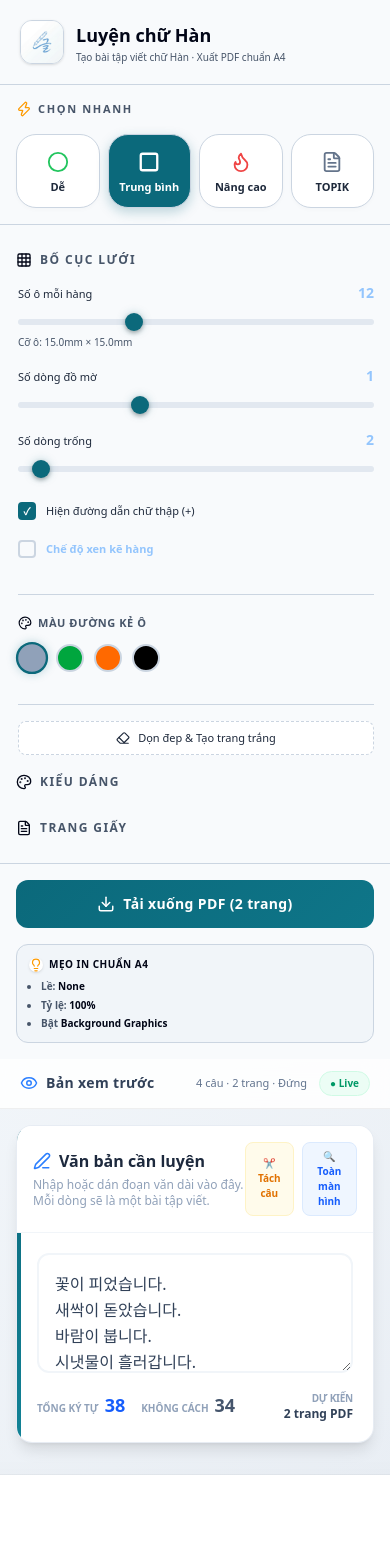
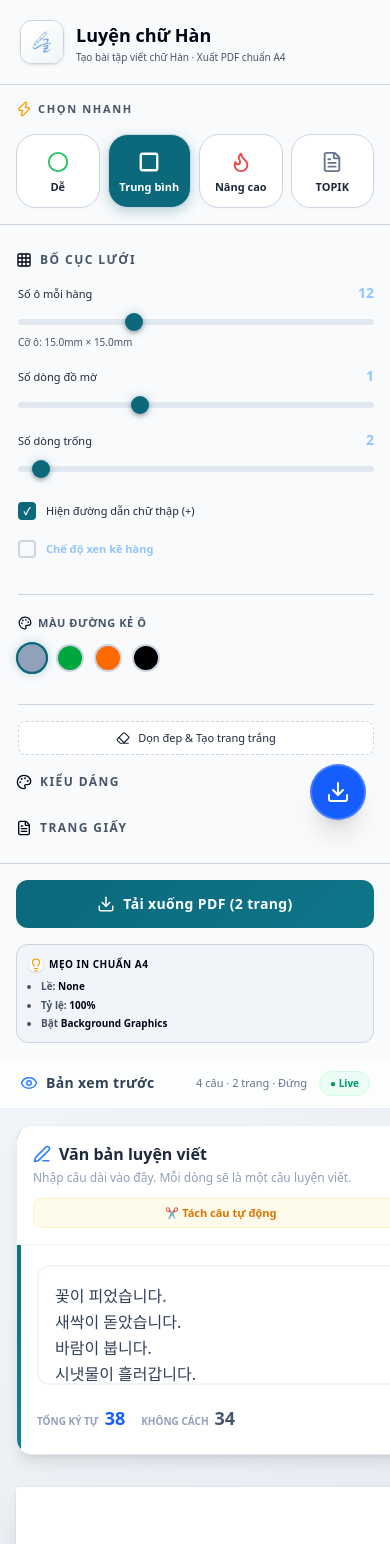
Before and after one commit to goz86/chu-viet, a Next.js app in the folder web-app/: page / in a window 390 px wide. Shown: the top 1544 px of the page. Built offline with nearby package versions, Linux system fonts and the light colour scheme; a web font is replaced by a local one.

Commit message:
Optimize responsive layout for mobile: fix horizontal scrolling, add FAB, wrap flex layouts

```diff
--- a/web-app/src/app/page.tsx
+++ b/web-app/src/app/page.tsx
@@ -537,7 +537,7 @@ export default function Home() {
                 <label className="flex items-center gap-1.5 text-[11px] font-black uppercase tracking-wider mb-3" style={{ color: 'var(--sidebar-text-muted)' }}>
                   <Palette size={14} style={{ color: 'var(--sidebar-text-bright)' }} /> Màu đường kẻ ô
                 </label>
-                <div className="flex gap-2.5">
+                <div className="flex flex-wrap gap-2.5">
                   {GRID_COLORS.map((c) => (
                     <button
                       key={c.value}
@@ -586,7 +586,7 @@ export default function Home() {
                 <label className="text-[11px] font-black uppercase tracking-wider mb-2.5 block" style={{ color: 'var(--sidebar-text-muted)' }}>
                   Màu nền dòng mẫu
                 </label>
-                <div className="flex gap-2.5">
+                <div className="flex flex-wrap gap-2.5">
                   {BG_COLORS.map((c) => (
                     <button
                       key={c.value}
@@ -778,29 +778,29 @@ export default function Home() {
         </div>
 
         {/* Main Workspace */}
-        <div className="flex flex-col items-center p-4 md:p-8 gap-8 print-container">
+        <div className="flex flex-col items-start md:items-center min-w-max p-4 md:p-8 gap-8 print-container">
           {/* Centralized Editor Section */}
-          <div className="no-print w-full max-w-[210mm] animate-fade-in-up">
+          <div className="no-print w-full min-w-[320px] max-w-[210mm] animate-fade-in-up md:min-w-[0]">
             <div className="editor-card bg-white rounded-2xl shadow-lg border border-slate-200/80 overflow-hidden">
-              <div className="p-4 border-b border-slate-100 flex items-center justify-between bg-white sticky top-0">
+              <div className="p-4 border-b border-slate-100 flex flex-col md:flex-row md:items-center justify-between bg-white sticky top-0 gap-3 md:gap-0">
                 <div>
                   <h3 className="font-bold text-slate-800 flex items-center gap-2">
-                    <Edit3 size={18} className="text-blue-500" /> {isTopikMode ? 'Đề bài / Nội dung viết' : 'Văn bản cần luyện'}
+                    <Edit3 size={18} className="text-blue-500" /> {isTopikMode ? 'Đề bài / Nội dung viết' : 'Văn bản luyện viết'}
                   </h3>
-                  <p className="text-xs text-slate-400 mt-1">Nhập hoặc dán đoạn văn dài vào đây. Mỗi dòng sẽ là một bài tập viết.</p>
+                  <p className="text-xs text-slate-400 mt-1">Nhập câu dài vào đây. Mỗi dòng sẽ là một câu luyện viết.</p>
                 </div>
-                <div className="flex gap-2">
+                <div className="flex flex-wrap gap-2">
                   <button
                     onClick={handleSmartSplit}
-                    className="px-3 py-1.5 bg-amber-50 text-amber-600 text-[10px] font-bold rounded-lg hover:bg-amber-100 transition-all border border-amber-100"
+                    className="flex-1 md:flex-none px-3 py-1.5 bg-amber-50 text-amber-600 text-[11px] font-bold rounded-lg hover:bg-amber-100 transition-all border border-amber-100 flex items-center justify-center gap-1.5"
                   >
-                    ✂️ Tách câu
+                    ✂️ Tách câu tự động
                   </button>
                   <button
                     onClick={() => setIsEditorExpanded(true)}
-                    className="px-3 py-1.5 bg-blue-50 text-blue-600 text-[10px] font-bold rounded-lg hover:bg-blue-100 transition-all border border-blue-100"
+                    className="flex-1 md:flex-none px-3 py-1.5 bg-blue-50 text-blue-600 text-[11px] font-bold rounded-lg hover:bg-blue-100 transition-all border border-blue-100 flex items-center justify-center gap-1.5"
                   >
-                    🔍 Toàn màn hình
+                    🔍 Kính lúp (Toàn màn hình)
                   </button>
                 </div>
               </div>
@@ -1146,8 +1146,8 @@ export default function Home() {
                 placeholder="Dán đoạn văn tiếng Hàn của bạn vào đây...&#10;&#10;Ví dụ:&#10;안녕하세요. (Chào bạn)&#10;만나서 반갑습니다. (Rất vui được gặp bạn)"
               />
             </div>
-            <div className="p-3 bg-white border-t border-slate-100 flex items-center justify-between px-6">
-              <div className="flex gap-4 text-xs">
+            <div className="p-3 bg-white border-t border-slate-100 flex flex-col sm:flex-row items-center justify-between px-6 gap-3">
+              <div className="flex flex-wrap gap-4 text-xs">
                 <span className="text-slate-500 font-medium">Tổng ký tự: <b className="text-blue-600">{charStats.total}</b></span>
                 <span className="text-slate-500 font-medium">Không bao gồm dấu cách: <b className="text-blue-600">{charStats.noSpaces}</b></span>
               </div>
@@ -1158,6 +1158,17 @@ export default function Home() {
           </div>
         </div>
       )}
+
+      {/* Floating Action Button (Mobile Only) */}
+      <div className="md:hidden no-print fixed bottom-6 right-6 z-40">
+        <button
+          onClick={() => window.print()}
+          className="w-14 h-14 bg-blue-600 text-white rounded-full flex justify-center items-center shadow-xl border-2 border-white/20 active:scale-90 transition-transform"
+          title="In / Lưu PDF"
+        >
+          <Download size={24} />
+        </button>
+      </div>
     </div>
   );
 }
```
